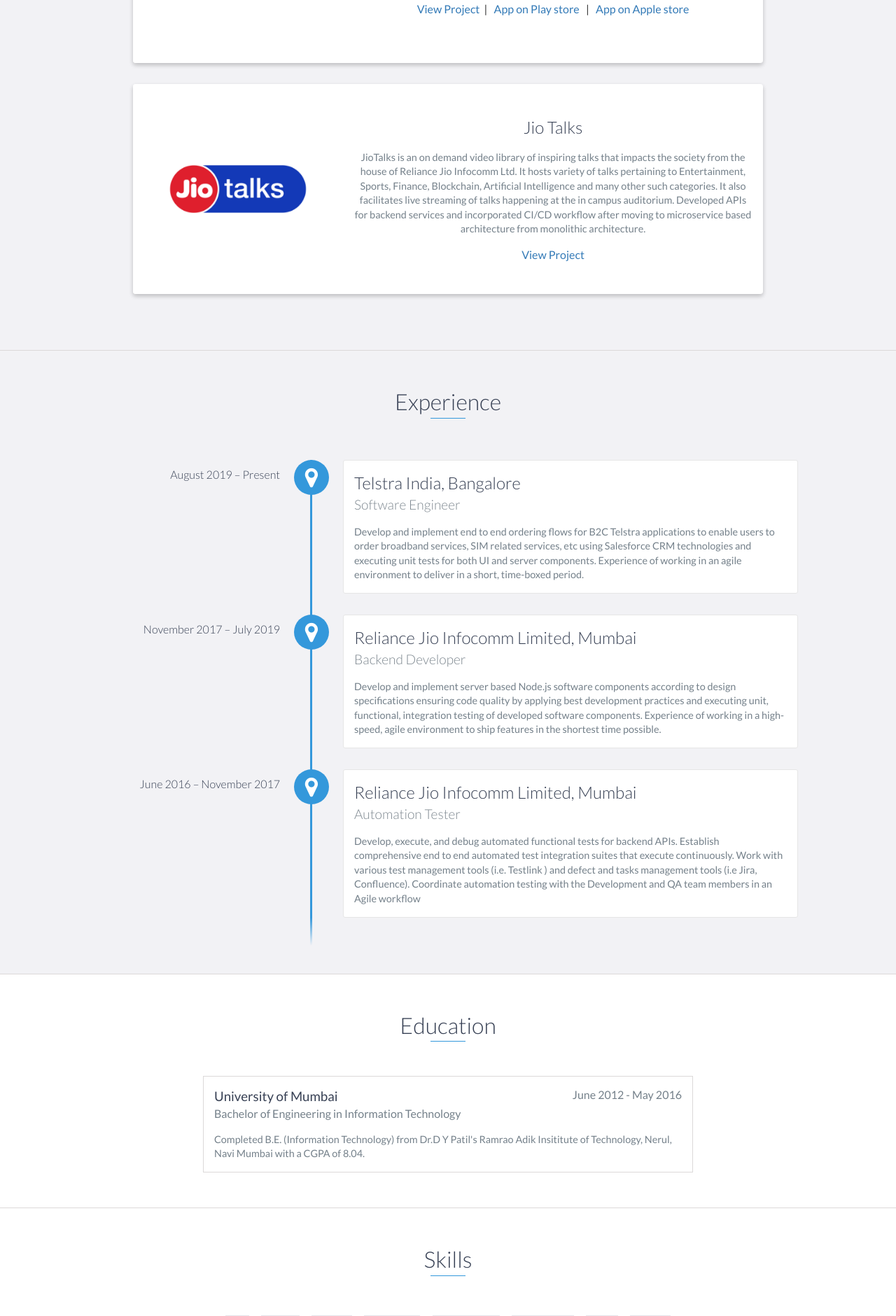
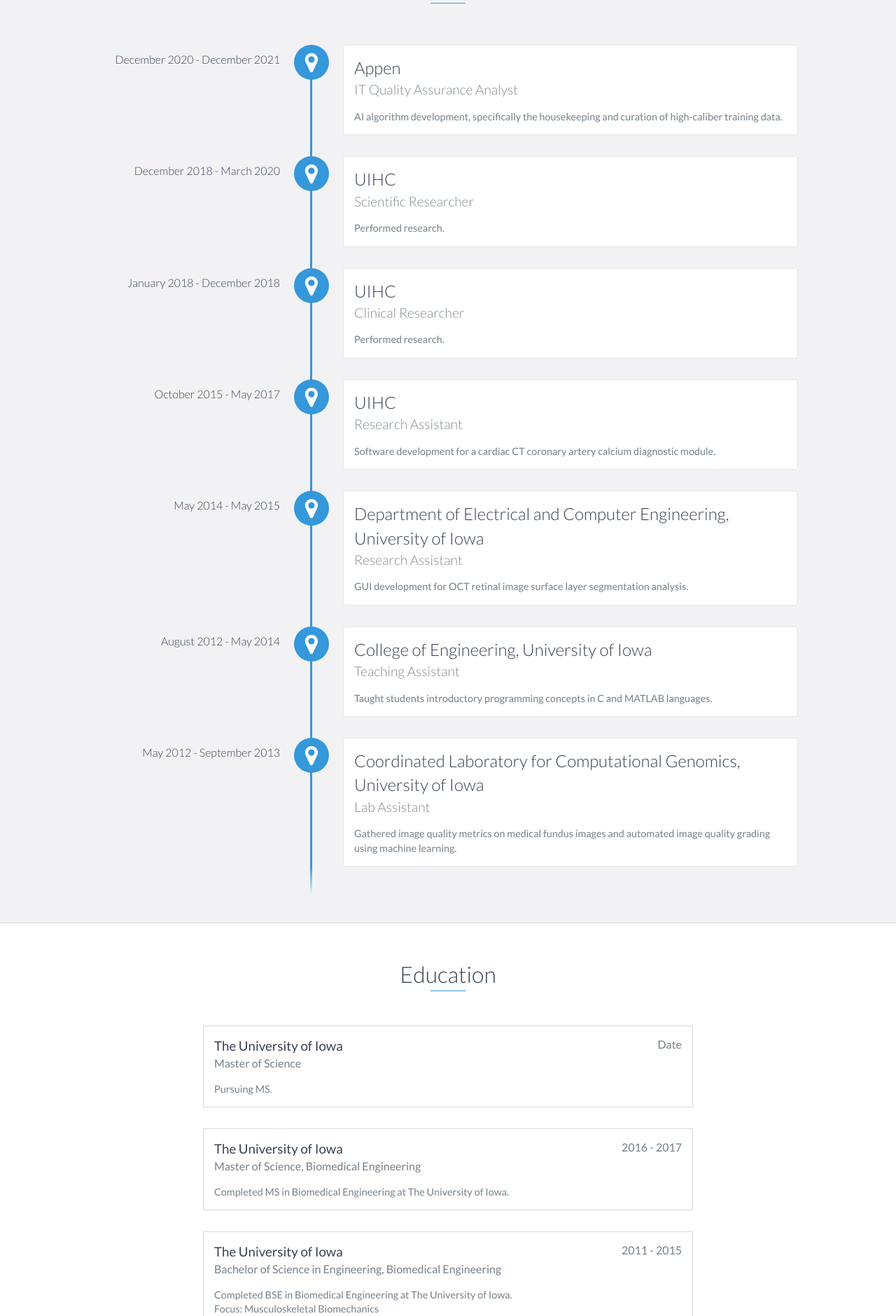
Before and after one commit to mclaughlin-ryan/rmclaughlin12, a website: page index.html in a window 1280 px wide. Shown: the part 1735-3615 px from the top of the page at 70% size. Drawn offline with nearby package versions, Linux system fonts and the light colour scheme.

Commit message:
Update index.html

```diff
--- a/index.html
+++ b/index.html
@@ -140,8 +140,8 @@
           </p>
         </div>
       </div>
-    </div>
-    <!-- End #experience -->-->
+    </div>-->
+    <!-- End #experience -->
 
     <div id="projects" class="background-alt">
       <h2 class="heading">Projects</h2>
@@ -149,15 +149,13 @@
         <div class="row">
           <div class="project shadow-large">
             <div class="project-image">
-              <img src="images/telstralogo.png" width="300px" height="300px" />
+              <!--<img src="images/telstralogo.png" width="300px" height="300px" />-->
             </div>
             <!-- End .project-image -->
             <div class="project-info">
-              <h3>Agent Console</h3>
+              <h3>GAN Image Generation Program</h3>
               <p>
-                Agent Console is designed to provide Telstra retail agents with a tool that provides them with easy to use dashboard-like view of customer
-                information as well as provides transactional capabilities to allow the agents to carry out  tasks without leaving the  console view. Multiple
-                services and ordering flows are part of this console such as fixed services, wireless services, SIMs, handset devices.
+                This program produces new-sample images representing a dataset.
               </p>
               <!-- <a href="https://jiotalks.com/">View Project</a> -->
             </div>
@@ -166,20 +164,17 @@
 
           <div class="project shadow-large">
             <div class="project-image">
-              <img src="images/jionews.png" width="300px" height="300px" />
+              <!--<img src="images/jionews.png" width="300px" height="300px" />-->
             </div>
             <!-- End .project-image -->
             <div class="project-info">
-              <h3>Jio News</h3>
+              <h3>Multi-User Banking Program</h3>
               <p>
-                A news aggregator with continuous, customizable flow of Latest Breaking News every second, 250+ Newspapers,
-                150+ Live News channels, 800+ Magazines, Famous Blogs, and News websites from India and all over the world
-                available in 12+ languages. Developed robust,
-                scalable microservices to facilitate streaming of Live TV.
+                A program that allows users to create and withdraw and deposit from a bank account.
               </p>
-              <a href="https://jionews.com/">View Project</a>&nbsp; | &nbsp;
+              <!--<a href="https://jionews.com/">View Project</a>&nbsp; | &nbsp;
               <a href="https://play.google.com/store/apps/details?id=com.jio.media.jioxpressnews&hl=en_IN">App on Play store</a> &nbsp; | &nbsp;
-              <a href="https://itunes.apple.com/in/app/jioxpressnews/id1067320076?mt=8">App on Apple store</a><br>
+              <a href="https://itunes.apple.com/in/app/jioxpressnews/id1067320076?mt=8">App on Apple store</a><br>-->
             </div>
             <!-- End .project-info -->
           </div>
@@ -191,22 +186,34 @@
             </div>
             <!-- End .project-image -->
             <div class="project-info">
-              <h3>Jio Talks</h3>
+              <h3>Postfix Expression Calculator</h3>
               <p>
-                JioTalks is an on demand video library of inspiring talks that
-                impacts the society from the house of Reliance Jio Infocomm Ltd.
-                It hosts variety of talks pertaining to Entertainment, Sports,
-                Finance, Blockchain, Artificial Intelligence and many other such
-                categories. It also facilitates live streaming of talks
-                happening at the in campus auditorium. Developed APIs for
-                backend services and incorporated CI/CD workflow after moving to
-                microservice based architecture from monolithic architecture.
+                A program that solves a user-input postfix expression.
               </p>
-              <a href="https://jiotalks.com/">View Project</a>
+              <!--<a href="https://jiotalks.com/">View Project</a>-->
             </div>
             <!-- End .project-info -->
           </div>
           <!-- End .project -->
+
+          <div class="project shadow-large">
+            <div class="project-image">
+              <!--<img src="images/jionews.png" width="300px" height="300px" />-->
+            </div>
+            <!-- End .project-image -->
+            <div class="project-info">
+              <h3>SISC Processor Simulator</h3>
+              <p>
+                A program that simulates a Simple Instruction Set Computer that executes simple machine instructions.
+              </p>
+              <!--<a href="https://jionews.com/">View Project</a>&nbsp; | &nbsp;
+              <a href="https://play.google.com/store/apps/details?id=com.jio.media.jioxpressnews&hl=en_IN">App on Play store</a> &nbsp; | &nbsp;
+              <a href="https://itunes.apple.com/in/app/jioxpressnews/id1067320076?mt=8">App on Apple store</a><br>-->
+            </div>
+            <!-- End .project-info -->
+          </div>
+          <!-- End .project -->
+
         </div>
       </div>
     </div>
@@ -215,59 +222,108 @@
     <div id="experience" class="background-alt">
       <h2 class="heading">Experience</h2>
       <div id="experience-timeline">
-        <div data-date="August 2019 – Present">
-          <h3>Telstra India, Bangalore</h3>
-          <h4>Software Engineer</h4>
+        <div data-date="December 2020 - December 2021">
+          <h3>Appen</h3>
+          <h4>IT Quality Assurance Analyst</h4>
           <p>
-            Develop and implement end to end ordering flows for B2C Telstra applications
-            to enable users to order broadband services, SIM related services, etc using
-            Salesforce CRM technologies and executing unit tests for both UI and server
-            components. Experience of working in an agile environment to deliver in
-            a short, time-boxed period.
+            AI algorithm development, specifically the housekeeping and curation of high-caliber training data.
           </p>
         </div>
 
-        <div data-date="November 2017 – July 2019">
-          <h3>Reliance Jio Infocomm Limited, Mumbai</h3>
-          <h4>Backend Developer</h4>
+        <div data-date="December 2018 - March 2020">
+          <h3>UIHC</h3>
+          <h4>Scientific Researcher</h4>
           <p>
-            Develop and implement server based Node.js software components
-            according to design specifications ensuring code quality by applying
-            best development practices and executing unit, functional,
-            integration testing of developed software components. Experience of
-            working in a high-speed, agile environment to ship features in the
-            shortest time possible.
+            Performed research.
           </p>
         </div>
 
-        <div data-date="June 2016 – November 2017">
-          <h3>Reliance Jio Infocomm Limited, Mumbai</h3>
-          <h4>Automation Tester</h4>
+        <div data-date="January 2018 - December 2018">
+          <h3>UIHC</h3>
+          <h4>Clinical Researcher</h4>
           <p>
-            Develop, execute, and debug automated functional tests for backend
-            APIs. Establish comprehensive end to end automated test integration
-            suites that execute continuously. Work with various test management
-            tools (i.e. Testlink ) and defect and tasks management tools (i.e
-            Jira, Confluence). Coordinate automation testing with the
-            Development and QA team members in an Agile workflow
+            Performed research.
           </p>
         </div>
+
+        <div data-date="October 2015 - May 2017">
+          <h3>UIHC</h3>
+          <h4>Research Assistant</h4>
+          <p>
+            Software development for a cardiac CT coronary artery calcium diagnostic module.
+          </p>
+        </div>
+
+        <div data-date="May 2014 - May 2015">
+          <h3>Department of Electrical and Computer Engineering, University of Iowa</h3>
+          <h4>Research Assistant</h4>
+          <p>
+            GUI development for OCT retinal image surface layer segmentation analysis.
+          </p>
+        </div>
+
+        <div data-date="August 2012 - May 2014">
+          <h3>College of Engineering, University of Iowa</h3>
+          <h4>Teaching Assistant</h4>
+          <p>
+            Taught students introductory programming concepts in C and MATLAB languages.
+          </p>
+        </div>
+
+        <div data-date="May 2012 - September 2013">
+          <h3>Coordinated Laboratory for Computational Genomics, University of Iowa</h3>
+          <h4>Lab Assistant</h4>
+          <p>
+            Gathered image quality metrics on medical fundus images and automated image quality grading using machine learning.
+          </p>
+        </div>
+
       </div>
     </div>
     <!-- End #experience -->
 
     <div id="education">
       <h2 class="heading">Education</h2>
+
       <div class="education-block">
-        <h3>University of Mumbai</h3>
-        <span class="education-date">June 2012 - May 2016</span>
-        <h4>Bachelor of Engineering in Information Technology</h4>
+        <h3>The University of Iowa</h3>
+        <span class="education-date">Date</span>
+        <h4>Master of Science</h4>
         <p>
-          Completed B.E. (Information Technology) from Dr.D Y Patil's Ramrao
-          Adik Insititute of Technology, Nerul, Navi Mumbai with a CGPA of 8.04.
+          Pursuing MS.
         </p>
       </div>
       <!-- End .education-block -->
+
+      <div class="education-block">
+        <h3>The University of Iowa</h3>
+        <span class="education-date">2016 - 2017</span>
+        <h4>Master of Science, Biomedical Engineering</h4>
+        <p>
+          Completed MS in Biomedical Engineering at The University of Iowa.
+        </p>
+      </div>
+      <!-- End .education-block -->
+
+      <div class="education-block">
+        <h3>The University of Iowa</h3>
+        <span class="education-date">2011 - 2015</span>
+        <h4>Bachelor of Science in Engineering, Biomedical Engineering</h4>
+        <p>
+          Completed BSE in Biomedical Engineering at The University of Iowa.
+        </p>
+        <p>
+          Focus: Musculoskeletal Biomechanics
+        </p>
+        <p>
+          Honors: Graduation with Engineering Honors, University Honors
+        </p>
+        <p>
+          Old Gold Scholar, Tau Beta Pi Engineering Honor Society Member
+        </p>
+      </div>
+      <!-- End .education-block -->
+
     </div>
     <!-- End #education -->
 
```
